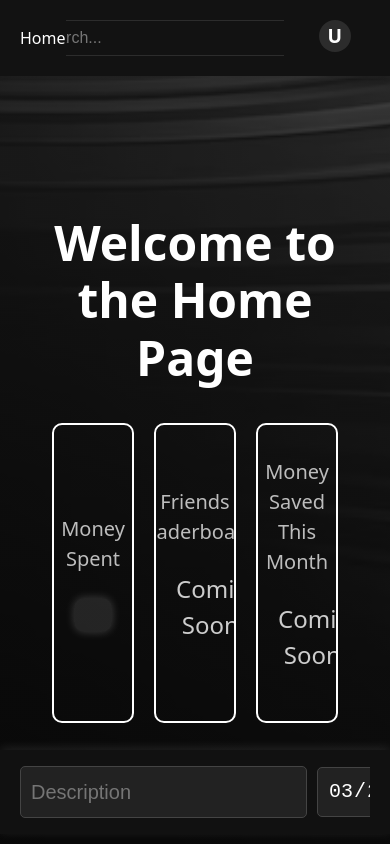
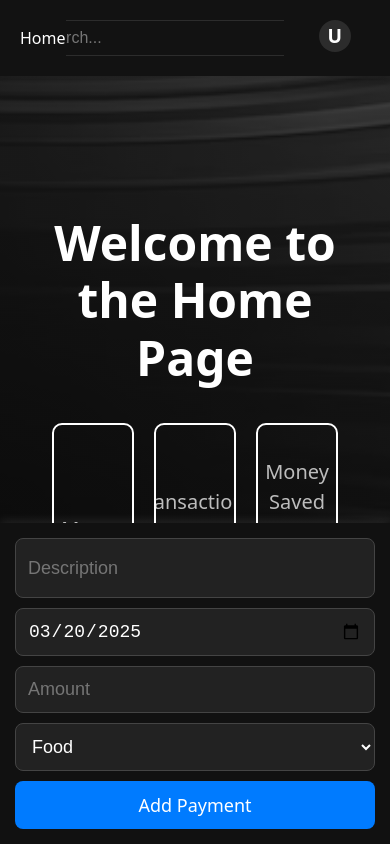
Before and after one commit to Hehrd/hromozomite, a React (Vite) app in the folder react/: page / in a window 390 px wide. Built offline with nearby package versions, Linux system fonts and the light colour scheme.

Commit message:
fixed payment form

```diff
--- a/react/src/pages/indexElements.jsx
+++ b/react/src/pages/indexElements.jsx
@@ -13,7 +13,7 @@ const IndexElements = () => {
 
       {/* Friends Leaderboard */}
       <div className="tab-box">
-        <h2>Friends Leaderboard</h2>
+        <h2>Transactions today</h2>
         <p>Coming Soon...</p>
       </div>
 
--- a/react/src/pages/paymentForm.css
+++ b/react/src/pages/paymentForm.css
@@ -1,5 +1,3 @@
-/* PaymentForm.css */
-
 /* Set the entire page background to black */
 body {
     background-color: #000;
@@ -7,23 +5,24 @@ body {
     font-family: Arial, sans-serif;
 }
 
-  /* Payment container positioned slightly higher */
+/* Payment form container - Fixed at the bottom */
 .payment-container {
     width: 100%;
-    height: 10%;
+    height: auto;
     position: fixed;
-    bottom: 10px; /* Move slightly up */
+    bottom: 0;
     left: 0;
-    background-color: #111; /* Darker shade */
+    background-color: #111;
     padding: 15px 20px;
     box-shadow: 0px -2px 10px rgba(255, 255, 255, 0.1);
     display: flex;
     justify-content: space-between;
     align-items: center;
+    gap: 10px;
     z-index: 1000;
 }
 
-  /* Input fields - dark mode */
+/* Payment input container */
 .payment-inputs {
     display: flex;
     gap: 10px;
@@ -33,51 +32,79 @@ body {
 
 /* Larger textarea for description */
 .payment-inputs .description-input {
-    flex: 2.5;
-    padding: 10px;
+    flex: 2;
+    padding: 12px;
     border: 1px solid #444;
-    border-radius: 5px;
-    font-size: 20px;
+    border-radius: 8px;
+    font-size: 18px;
     background-color: #222;
     color: #fff;
-    resize: none; /* Prevents resizing */
-    height: auto;
-    min-height: 50px; /* Ensures at least 2 rows */
+    resize: none; /* Prevent resizing */
+    min-height: 60px; /* Ensures 2+ rows */
     overflow-y: auto; /* Adds scroll when needed */
-    line-height: 1.5; /* Better spacing between lines */
+    line-height: 1.5;
 }
 
-
-  /* Smaller tabs for date, amount, and category */
+/* Smaller input fields for date, amount, and category */
 .payment-inputs .small-input {
-    min-height: 50px;
     flex: 1;
-    padding: 10px;
+    padding: 12px;
     border: 1px solid #444;
-    border-radius: 5px;
-    font-size: 20px;
+    border-radius: 8px;
+    font-size: 18px;
     background-color: #222;
     color: #fff;
+    text-align: center;
 }
 
 /* Dropdown styling */
 .payment-inputs select {
     background-color: #222;
     color: #fff;
+    padding: 12px;
+    border: 1px solid #444;
+    border-radius: 8px;
+    font-size: 18px;
+    cursor: pointer;
 }
 
 /* Submit button - Dark mode */
 .payment-container button {
-    padding: 10px 15px;
+    padding: 12px 18px;
     background-color: #007bff;
     color: white;
     border: none;
-    border-radius: 5px;
+    border-radius: 8px;
     cursor: pointer;
-    font-size: 16px;
-    flex-shrink: 0;
+    font-size: 18px;
+    transition: background-color 0.3s ease;
 }
 
 .payment-container button:hover {
     background-color: #0056b3;
 }
+
+/* Responsive Design for Smaller Screens */
+@media screen and (max-width: 768px) {
+    .payment-container {
+        flex-direction: column;
+        padding: 15px;
+        gap: 15px;
+    }
+
+    .payment-inputs {
+        flex-direction: column;
+        width: 100%;
+    }
+
+    .payment-inputs .description-input,
+    .payment-inputs .small-input,
+    .payment-inputs select {
+        width: 100%;
+        text-align: left;
+    }
+
+    .payment-container button {
+        width: 100%;
+    }
+}
```
Lines whose indentation alone changed are shown as unchanged.
